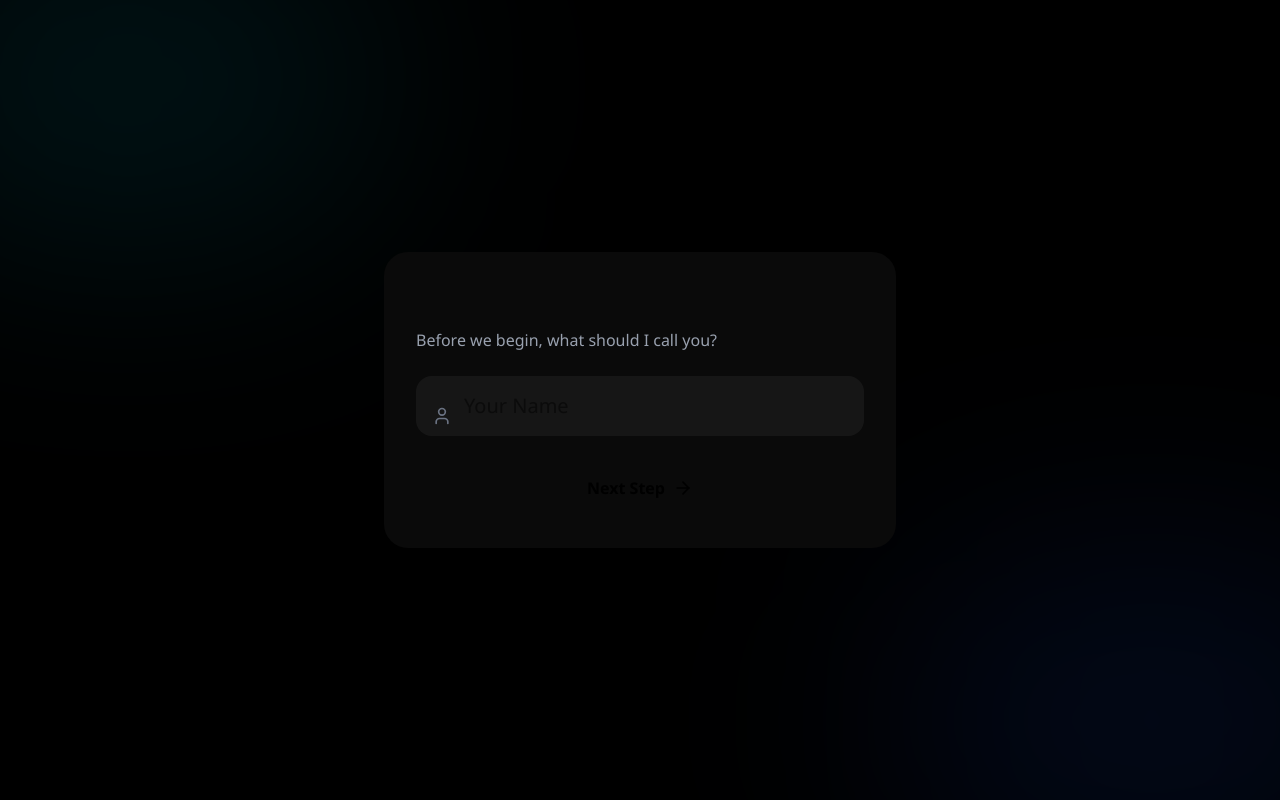
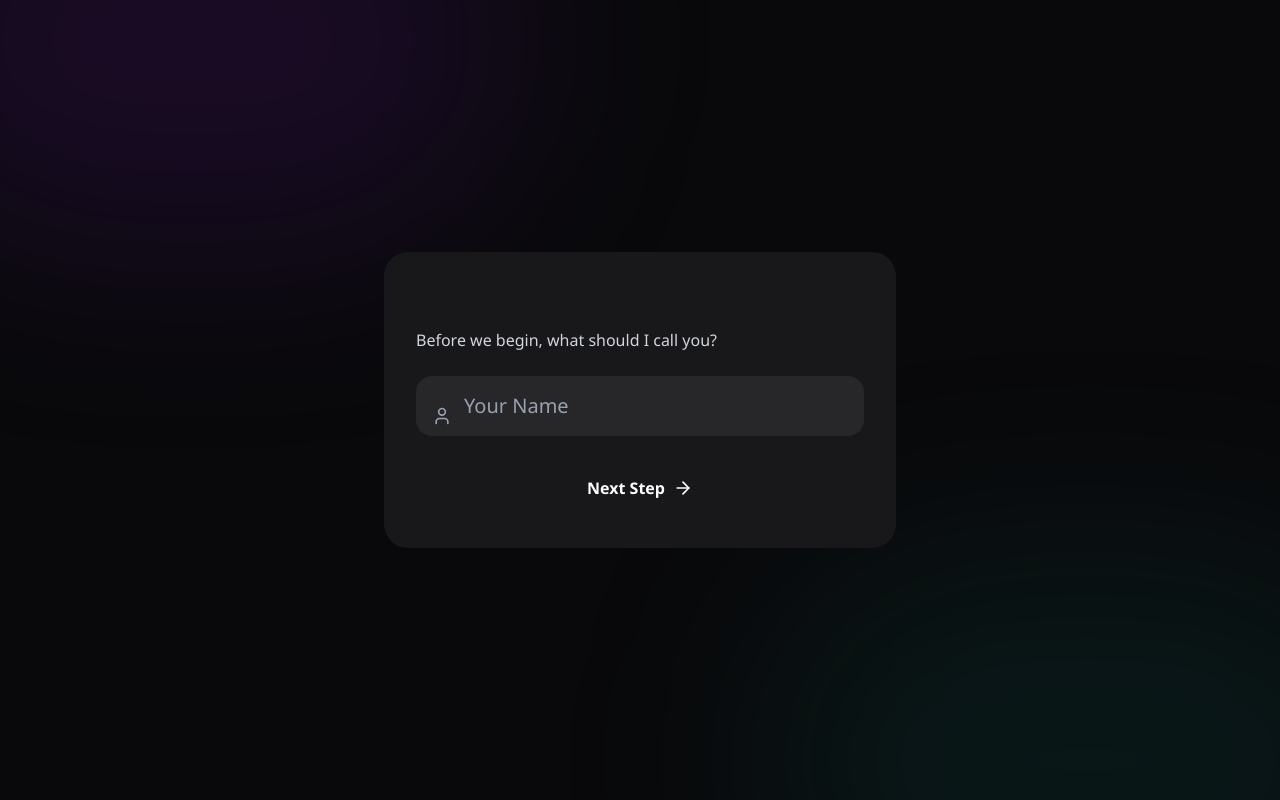
Before and after one commit to K-naman-T/techex-ai, a React (Vite) app: page / in a window 1280 px wide. Built offline with nearby package versions, Linux system fonts and the light colour scheme.

Commit message:
Fix(UI): Use light text colors in Onboarding for dark theme readability

```diff
--- a/src/components/Onboarding.jsx
+++ b/src/components/Onboarding.jsx
@@ -1,12 +1,13 @@
 import React, { useState } from 'react';
 import { motion, AnimatePresence } from 'framer-motion';
-import { User, Cpu, Leaf, Brain, Shield, ArrowRight, Check, Globe } from 'lucide-react';
+import { User, Leaf, Shield, ArrowRight, Check, Globe, Settings, IndianRupee, Link } from 'lucide-react';
 
 const INTERESTS = [
-  { id: 'automation', label: 'Automation & Robotics', icon: Cpu, color: 'from-blue-500 to-cyan-400' },
-  { id: 'sustainability', label: 'Sustainability & Green Tech', icon: Leaf, color: 'from-green-500 to-emerald-400' },
-  { id: 'ai', label: 'AI & Digital Twins', icon: Brain, color: 'from-purple-500 to-pink-400' },
-  { id: 'safety', label: 'Safety & HR Tech', icon: Shield, color: 'from-red-500 to-orange-400' },
+  { id: 'productivity', label: 'Productivity', icon: Settings, color: 'from-purple-600 to-purple-400' },
+  { id: 'sustainability', label: 'Sustainability', icon: Leaf, color: 'from-green-600 to-green-400' },
+  { id: 'cost', label: 'Cost', icon: IndianRupee, color: 'from-yellow-600 to-yellow-400' },
+  { id: 'safety', label: 'Safety', icon: Shield, color: 'from-red-600 to-red-400' },
+  { id: 'reliability', label: 'Reliability', icon: Link, color: 'from-teal-600 to-teal-400' },
 ];
 
 export const Onboarding = ({ onComplete }) => {
@@ -39,17 +40,17 @@ export const Onboarding = ({ onComplete }) => {
   };
 
   return (
-    <div className="fixed inset-0 z-[100] bg-black flex items-center justify-center p-4">
+    <div className="fixed inset-0 z-[100] bg-zinc-950 flex items-center justify-center p-4">
       {/* Background */}
       <div className="absolute inset-0 overflow-hidden pointer-events-none">
-        <div className="absolute top-[-10%] left-[-10%] w-[40%] h-[40%] bg-cyan-500/10 rounded-full blur-[120px]" />
-        <div className="absolute bottom-[-10%] right-[-10%] w-[40%] h-[40%] bg-blue-600/10 rounded-full blur-[120px]" />
+        <div className="absolute top-[-20%] left-[-10%] w-[50%] h-[50%] bg-purple-900/20 rounded-full blur-[100px]" />
+        <div className="absolute bottom-[-20%] right-[-10%] w-[50%] h-[50%] bg-teal-900/20 rounded-full blur-[100px]" />
       </div>
 
       <motion.div
         initial={{ opacity: 0, y: 20 }}
         animate={{ opacity: 1, y: 0 }}
-        className="w-full max-w-lg bg-[#0a0a0a] border border-white/10 rounded-3xl p-8 shadow-2xl relative overflow-hidden"
+        className="w-full max-w-lg bg-zinc-900 border border-zinc-800 rounded-3xl p-8 shadow-2xl relative overflow-hidden"
       >
         <AnimatePresence mode="wait">
           {step === 1 && (
@@ -64,16 +65,16 @@ export const Onboarding = ({ onComplete }) => {
                 <h2 className="text-3xl font-bold bg-gradient-to-r from-white to-gray-400 bg-clip-text text-transparent">
                   Welcome to TechEx
                 </h2>
-                <p className="text-gray-400">Before we begin, what should I call you?</p>
+                <p className="text-gray-300">Before we begin, what should I call you?</p>
               </div>
 
               <div className="relative group">
-                <User className="absolute left-4 top-1/2 -translate-y-1/2 text-gray-500 group-focus-within:text-cyan-400 transition-colors" size={20} />
+                <User className="absolute left-4 top-1/2 -translate-y-1/2 text-gray-400 group-focus-within:text-teal-400 transition-colors" size={20} />
                 <input
                   autoFocus
                   type="text"
                   placeholder="Your Name"
-                  className="w-full bg-white/5 border border-white/10 rounded-2xl py-4 pl-12 pr-4 text-xl outline-none focus:border-cyan-500/50 focus:ring-1 focus:ring-cyan-500/50 transition-all"
+                  className="w-full bg-zinc-800 border border-zinc-700 rounded-2xl py-4 pl-12 pr-4 text-xl outline-none focus:border-teal-500 focus:ring-1 focus:ring-teal-500 transition-all text-white placeholder-gray-400"
                   value={name}
                   onChange={(e) => setName(e.target.value)}
                   onKeyDown={(e) => e.key === 'Enter' && handleNext()}
@@ -83,7 +84,7 @@ export const Onboarding = ({ onComplete }) => {
               <button
                 disabled={!name.trim()}
                 onClick={handleNext}
-                className="w-full py-4 bg-gradient-to-r from-cyan-600 to-blue-600 rounded-2xl font-bold flex items-center justify-center gap-2 hover:scale-[1.02] active:scale-[0.98] transition-all disabled:opacity-50 disabled:grayscale disabled:hover:scale-100"
+                className="w-full py-4 bg-gradient-to-r from-teal-600 to-blue-600 rounded-2xl font-bold flex items-center justify-center gap-2 hover:scale-[1.02] active:scale-[0.98] transition-all disabled:opacity-50 disabled:grayscale disabled:hover:scale-100 text-white"
               >
                 Next Step <ArrowRight size={20} />
               </button>
@@ -102,7 +103,7 @@ export const Onboarding = ({ onComplete }) => {
                 <h2 className="text-3xl font-bold bg-gradient-to-r from-white to-gray-400 bg-clip-text text-transparent">
                   Choose your language
                 </h2>
-                <p className="text-gray-400">How should I talk to you?</p>
+                <p className="text-gray-300">How should I talk to you?</p>
               </div>
 
               <div className="flex flex-col gap-3">
@@ -114,26 +115,23 @@ export const Onboarding = ({ onComplete }) => {
                   <button
                     key={lang.id}
                     onClick={() => setLanguage(lang.id)}
-                    className={`relative p-4 rounded-2xl border transition-all text-left flex items-center justify-between group ${
-                      language === lang.id
-                        ? 'bg-white/10 border-cyan-500/50 shadow-[0_0_15px_rgba(6,182,212,0.15)]'
-                        : 'bg-white/5 border-white/10 hover:border-white/20'
-                    }`}
+                    className={`relative p-4 rounded-2xl border transition-all text-left flex items-center justify-between group ${language === lang.id
+                      ? 'bg-zinc-800 border-teal-500 shadow-[0_0_15px_rgba(20,184,166,0.15)]'
+                      : 'bg-zinc-900 border-zinc-800 hover:border-zinc-700'
+                      }`}
                   >
                     <div className="flex items-center gap-4">
-                      <div className={`w-10 h-10 rounded-xl flex items-center justify-center transition-all ${
-                        language === lang.id ? 'bg-gradient-to-br from-cyan-500 to-blue-500 shadow-lg' : 'bg-white/5'
-                      }`}>
+                      <div className={`w-10 h-10 rounded-xl flex items-center justify-center transition-all ${language === lang.id ? 'bg-gradient-to-br from-teal-500 to-blue-500 shadow-lg' : 'bg-zinc-800'
+                        }`}>
                         <Globe size={20} className={language === lang.id ? 'text-white' : 'text-gray-400 group-hover:text-white transition-colors'} />
                       </div>
                       <div>
                         <span className="font-bold text-lg block text-white mb-0.5">{lang.label}</span>
-                        <span className="text-sm text-gray-400">{lang.desc}</span>
+                        <span className="text-sm text-gray-300">{lang.desc}</span>
                       </div>
                     </div>
-                    <div className={`w-5 h-5 rounded-full border flex items-center justify-center transition-all ${
-                      language === lang.id ? 'border-cyan-500 bg-cyan-500' : 'border-gray-500 group-hover:border-gray-400'
-                    }`}>
+                    <div className={`w-5 h-5 rounded-full border flex items-center justify-center transition-all ${language === lang.id ? 'border-teal-500 bg-teal-500' : 'border-gray-500 group-hover:border-gray-400'
+                      }`}>
                       {language === lang.id && <Check size={12} className="text-black font-bold" />}
                     </div>
                   </button>
@@ -142,7 +140,7 @@ export const Onboarding = ({ onComplete }) => {
 
               <button
                 onClick={handleNext}
-                className="w-full py-4 bg-gradient-to-r from-cyan-600 to-blue-600 rounded-2xl font-bold flex items-center justify-center gap-2 hover:scale-[1.02] active:scale-[0.98] transition-all"
+                className="w-full py-4 bg-gradient-to-r from-teal-600 to-blue-600 rounded-2xl font-bold flex items-center justify-center gap-2 hover:scale-[1.02] active:scale-[0.98] transition-all text-white"
               >
                 Next Step <ArrowRight size={20} />
               </button>
@@ -159,7 +157,7 @@ export const Onboarding = ({ onComplete }) => {
             >
               <div className="space-y-2">
                 <h2 className="text-2xl font-bold text-white">What interests you, {name}?</h2>
-                <p className="text-gray-400">Select at least one category to personalize your tour.</p>
+                <p className="text-gray-300">Select at least one category to personalize your tour.</p>
               </div>
 
               <div className="grid grid-cols-2 gap-4">
@@ -167,16 +165,15 @@ export const Onboarding = ({ onComplete }) => {
                   <button
                     key={item.id}
                     onClick={() => toggleInterest(item.id)}
-                    className={`relative p-4 rounded-2xl border transition-all text-left group ${
-                      selectedInterests.includes(item.id)
-                        ? 'bg-white/10 border-cyan-500/50'
-                        : 'bg-white/5 border-white/10 hover:border-white/20'
-                    }`}
+                    className={`relative p-4 rounded-2xl border transition-all text-left group ${selectedInterests.includes(item.id)
+                      ? 'bg-zinc-800 border-teal-500'
+                      : 'bg-zinc-900 border-zinc-800 hover:border-zinc-700'
+                      }`}
                   >
                     <div className={`w-10 h-10 rounded-lg bg-gradient-to-br ${item.color} flex items-center justify-center mb-3 shadow-lg`}>
                       <item.icon size={20} className="text-white" />
                     </div>
-                    <span className="font-medium text-sm block leading-tight">{item.label}</span>
+                    <span className="font-medium text-sm block leading-tight text-white">{item.label}</span>
                     {selectedInterests.includes(item.id) && (
                       <div className="absolute top-2 right-2 w-5 h-5 bg-cyan-500 rounded-full flex items-center justify-center">
                         <Check size={12} className="text-black font-bold" />
@@ -189,7 +186,7 @@ export const Onboarding = ({ onComplete }) => {
               <button
                 disabled={selectedInterests.length === 0}
                 onClick={handleNext}
-                className="w-full py-4 bg-gradient-to-r from-cyan-600 to-blue-600 rounded-2xl font-bold flex items-center justify-center gap-2 hover:scale-[1.02] active:scale-[0.98] transition-all disabled:opacity-50"
+                className="w-full py-4 bg-gradient-to-r from-cyan-600 to-blue-600 rounded-2xl font-bold flex items-center justify-center gap-2 hover:scale-[1.02] active:scale-[0.98] transition-all disabled:opacity-50 text-white"
               >
                 Finish Onboarding <Check size={20} />
               </button>
```
